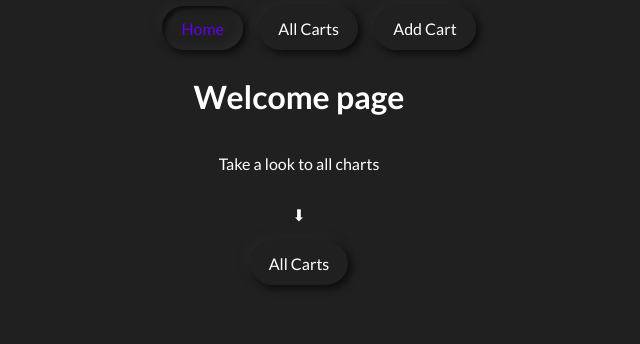
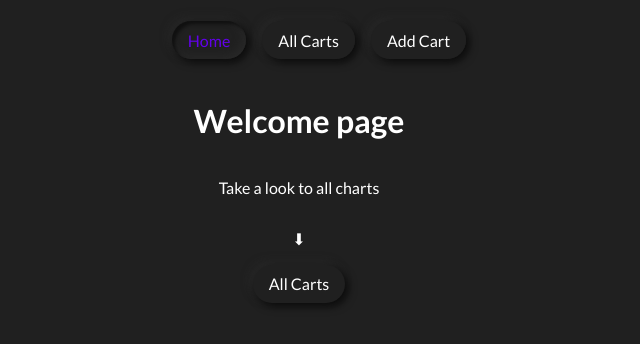
Before and after one commit to mateuszgorecki/carts-react, a React (Create React App) app: page / in a window 1280 px wide. Shown: the top 344 px of the page, without its empty margins (341-981 px from the left). Built offline with nearby package versions, Linux system fonts and the light colour scheme; no server answers.

Commit message:
small changes on 1440px resolution

```diff
--- a/src/App.js
+++ b/src/App.js
@@ -8,7 +8,7 @@ import WelcomePage from './pages/Welcome'
 import CartsProvider from './context/CartsProvider'
 
 import styles from './styles/App.module.scss'
-import './styles/global.scss'
+import './styles/_global.scss'
 
 const router = createBrowserRouter([
   {
--- a/src/styles/Header.module.scss
+++ b/src/styles/Header.module.scss
@@ -6,7 +6,7 @@
   top: 0;
   left: 0;
   width: 100%;
-  height: 7vh;
+  height: var(--header_height);
   background-color: $darkgray;
   display: flex;
   justify-content: center;
--- a/src/styles/SingleItem.module.scss
+++ b/src/styles/SingleItem.module.scss
@@ -47,7 +47,7 @@
       &::after {
         background-color: transparent;
         width: 1rem;
-        height: .5rem;
+        height: 0.5rem;
       }
     }
 
@@ -58,7 +58,7 @@
       top: 50%;
       left: 50%;
       transform: translate(-50%, -50%);
-      transition: all 0.3s ease-in-out;
+      transition: all 0.2s ease-in-out;
       opacity: 0;
     }
 
@@ -71,7 +71,21 @@
       top: 50%;
       left: 50%;
       transform: translate(-50%, -50%);
-      transition: all 0.3s ease-out;
+      transition: all 0.2s ease-out;
     }
   }
 }
+
+@media screen and (max-width: 1440px) {
+  .item {
+    button {
+      width: 1.2rem;
+      height: 1.2rem;
+      padding: 1.2rem;
+
+      &::before {
+        font-size: 0.8rem;
+      }
+    }
+  }
+}
--- a/src/styles/global.scss
+++ b/src/styles/_global.scss
@@ -1,5 +1,6 @@
 @import url('https://fonts.googleapis.com/css2?family=Lato:wght@100;300;400;700;900&display=swap');
-@import './colors.scss';
+@import './colors';
+@import './variables';
 
 body {
   margin: 0;
@@ -12,7 +13,7 @@ body {
 }
 
 main {
-  padding: 7vh 0 0;
+  padding:var(--header_height) 0 0;
   height: fit-content;
   margin: 0 0 5rem;
   width: 100%;
--- a/src/styles/_variables.scss
+++ b/src/styles/_variables.scss
@@ -23,6 +23,10 @@
   text-decoration: none;
   cursor: pointer;
 
+  @media screen and (max-width: 1440px) {
+    padding: 0.6rem 1rem;
+  }
+
   &:hover,
   &:active,
   &.active {
@@ -34,3 +38,10 @@
     @include shadowActive;
   }
 }
+
+:root {
+  --header_height: 7vh;
+  @media screen and (max-width: 1440px) {
+    --header_height: 10vh;
+  }
+}
```
Also changed, not shown: 1 other file (tests, documents, lock files or other folders).
